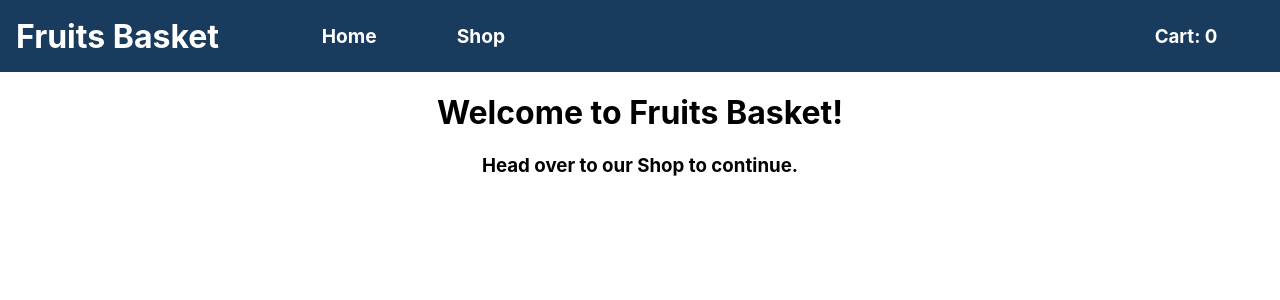
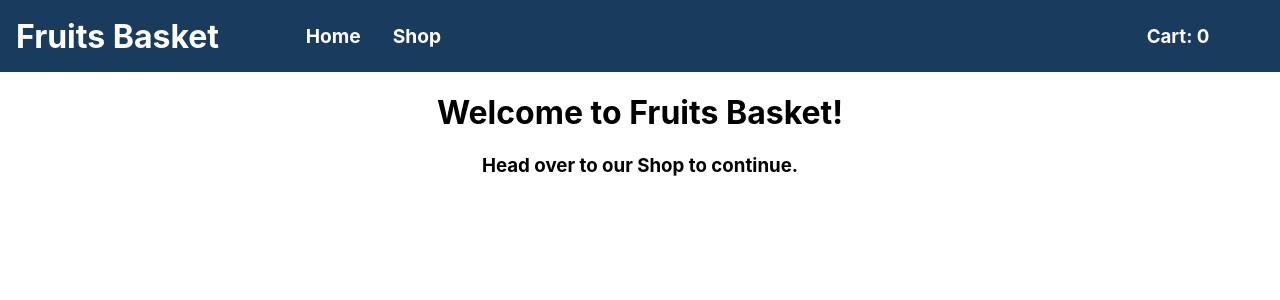
Before and after one commit to anthony-hsu/shopping-cart, a React (Create React App) app: page / in a window 1280 px wide. Shown: the top 300 px of the page. Built offline with nearby package versions, Linux system fonts and the light colour scheme.

Commit message:
Modify padding in navbar

```diff
--- a/src/index.css
+++ b/src/index.css
@@ -90,7 +90,7 @@ code {
   height: 100%;
   display: flex;
   align-items: center;
-  padding: 1.5rem;
+  padding: 1.5rem 0;
 }
 
 .nav-pages a:hover {
```
